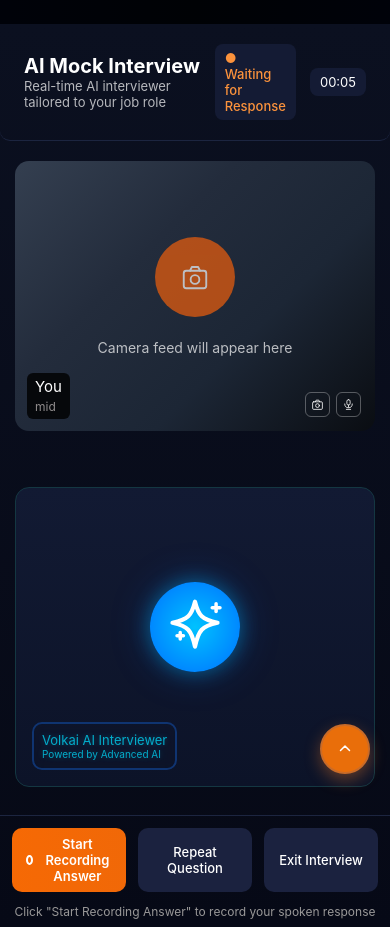
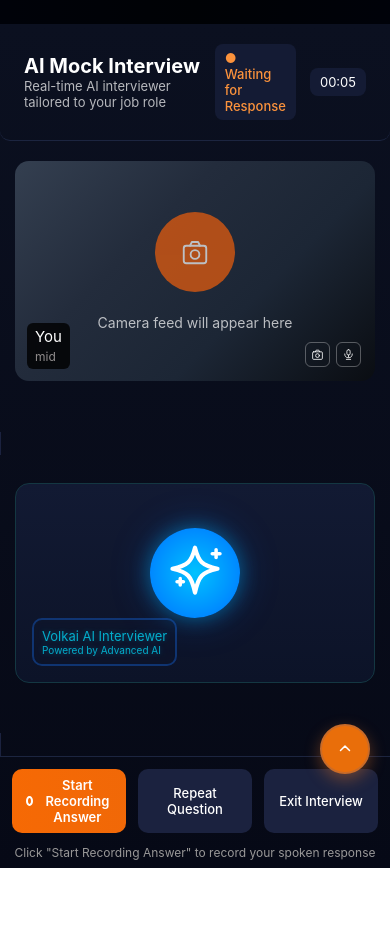
Before and after one commit to Khushi-Bhati/volkai-mockinterview-ui, a React (Create React App) app: page /Aiinterview in a window 390 px wide. After the commit the page ends 868 px from the top, so only its background shows below. Built offline with nearby package versions, Linux system fonts and the light colour scheme.

Commit message:
Update AiInterview.css

```diff
--- a/src/Styles/AiInterview.css
+++ b/src/Styles/AiInterview.css
@@ -701,11 +701,11 @@
 }
 @media (max-width: 768px) {
   .camera {
-    height: 270px;
+    height: 220px;
   }
 
   .ai {
-    height: 300px;
+    height: 200px;
   }
 
   .ai-avatar {
```
